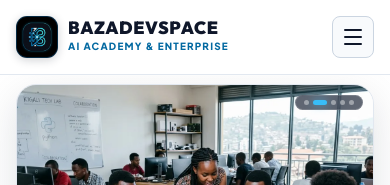
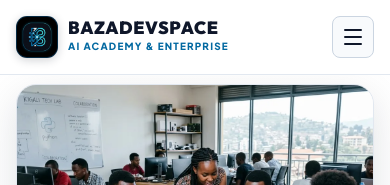
Before and after one commit to nshh123/Baza-AI-Tech-Website, a React (Vite) app: page / in a window 390 px wide. Shown: the top 185 px of the page. Built offline with nearby package versions, Linux system fonts and the light colour scheme.

Commit message:
fix(hero): remove slideshow indicator bar and replace bootcamp image with instructors header image

```diff
--- a/src/components/Hero.css
+++ b/src/components/Hero.css
@@ -114,43 +114,6 @@
   display: block;
 }
 
-.hero-slide-dots {
-  position: absolute;
-  top: 16px;
-  right: 16px;
-  z-index: 15;
-  display: flex;
-  align-items: center;
-  gap: 6px;
-  background: rgba(15, 23, 42, 0.65);
-  backdrop-filter: blur(8px);
-  padding: 5px 10px;
-  border-radius: 99px;
-  border: 1px solid rgba(255, 255, 255, 0.15);
-}
-
-.slide-dot {
-  width: 7px;
-  height: 7px;
-  border-radius: 50%;
-  background: rgba(255, 255, 255, 0.4);
-  border: none;
-  cursor: pointer;
-  padding: 0;
-  transition: all 0.3s ease;
-}
-
-.slide-dot:hover:not(.active) {
-  background: rgba(255, 255, 255, 0.8);
-}
-
-.slide-dot.active {
-  background: #38bdf8;
-  width: 18px;
-  border-radius: 99px;
-  box-shadow: 0 0 8px rgba(56, 189, 248, 0.6);
-}
-
 .hero-trust-pill {
   position: absolute;
   bottom: 24px;
@@ -240,22 +203,6 @@
     border-radius: 0;
   }
 
-  .hero-slide-dots {
-    top: 10px;
-    right: 10px;
-    padding: 4px 8px;
-    gap: 4px;
-  }
-
-  .slide-dot {
-    width: 5px;
-    height: 5px;
-  }
-
-  .slide-dot.active {
-    width: 14px;
-  }
-
   .hero-trust-pill {
     position: relative;
     bottom: auto;
--- a/src/components/Hero.jsx
+++ b/src/components/Hero.jsx
@@ -12,8 +12,8 @@ const HERO_SLIDES = [
     alt: 'BazaDevSpace Programs & Services'
   },
   {
-    src: '/student_header_bootcamp.webp',
-    alt: 'Flagship Bootcamp Offering'
+    src: '/student_header_instructors.webp',
+    alt: 'Learn From Experienced AI Practitioners'
   },
   {
     src: '/student_header_simulator.webp',
@@ -107,18 +107,6 @@ export default function Hero({ onOpenEnroll, formatPrice, seatsLeft }) {
                   </div>
                 ))}
               </div>
-
-              {/* Slide Indicators */}
-              <div className="hero-slide-dots" aria-label="Slideshow pagination">
-                {HERO_SLIDES.map((_, idx) => (
-                  <button
-                    key={idx}
-                    className={`slide-dot ${idx === currentSlide ? 'active' : ''}`}
-                    onClick={() => setCurrentSlide(idx)}
-                    aria-label={`Go to slide ${idx + 1}`}
-                  />
-                ))}
-              </div>
             </div>
 
             {/* Overlay Trust Pill */}
```
